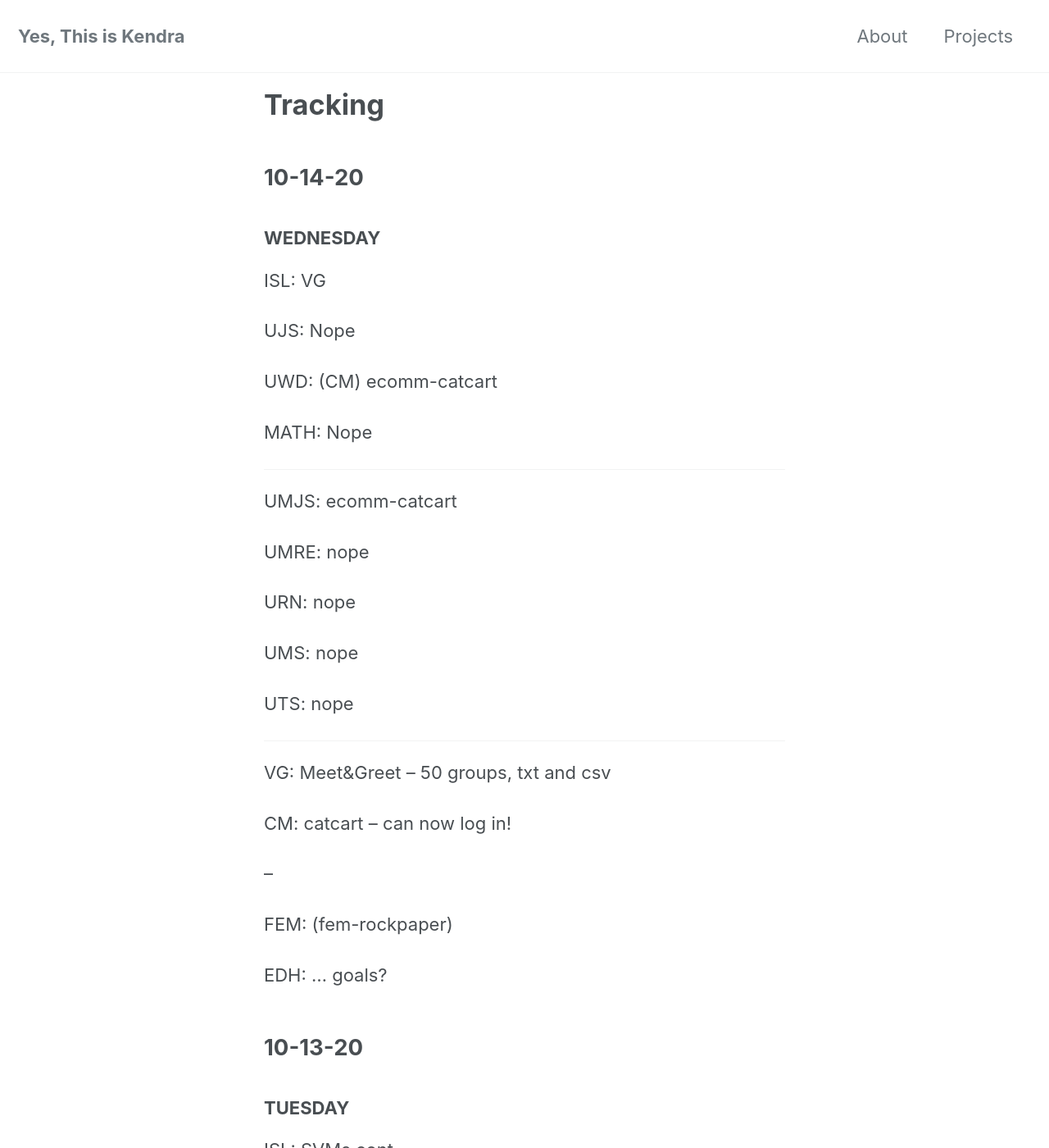
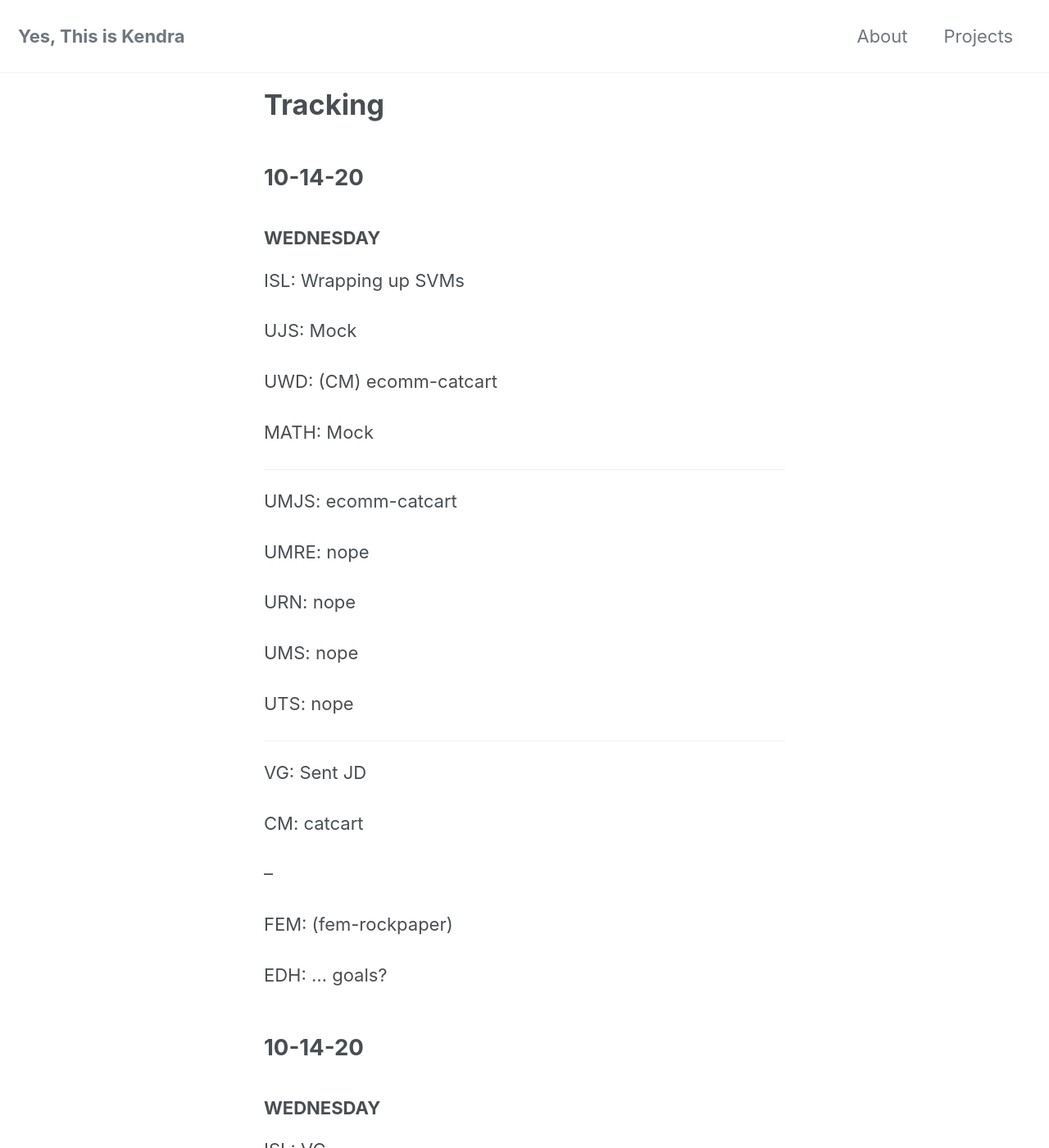
Before and after one commit to yesthisiskendra/yesthisiskendra.github.io, a Jekyll site: the page built from _pages/tracking.md, in a window 1280 px wide and 1400 px high. Shown: the whole window at 82% size. Built offline with Jekyll 4.4.1, drawn with Linux system fonts in a browser that asks for light colours; cached includes are drawn as plain includes; nearby versions of some CDN libraries.

Commit message:
Add tracking

```diff
--- a/_pages/tracking.md
+++ b/_pages/tracking.md
@@ -3,6 +3,42 @@ layout: home
 title: "Tracking"
 permalink: /tracking/
 ---
+
+## 10-14-20
+
+### WEDNESDAY
+
+ISL: Wrapping up SVMs
+
+UJS: Mock
+
+UWD: (CM) ecomm-catcart
+
+MATH: Mock
+
+---
+
+UMJS: ecomm-catcart
+
+UMRE: nope
+
+URN: nope
+
+UMS: nope
+
+UTS: nope
+
+---
+
+VG: Sent JD
+
+CM: catcart
+
+--
+
+FEM: (fem-rockpaper)
+
+EDH: ... goals?
 
 ## 10-14-20
 
```
